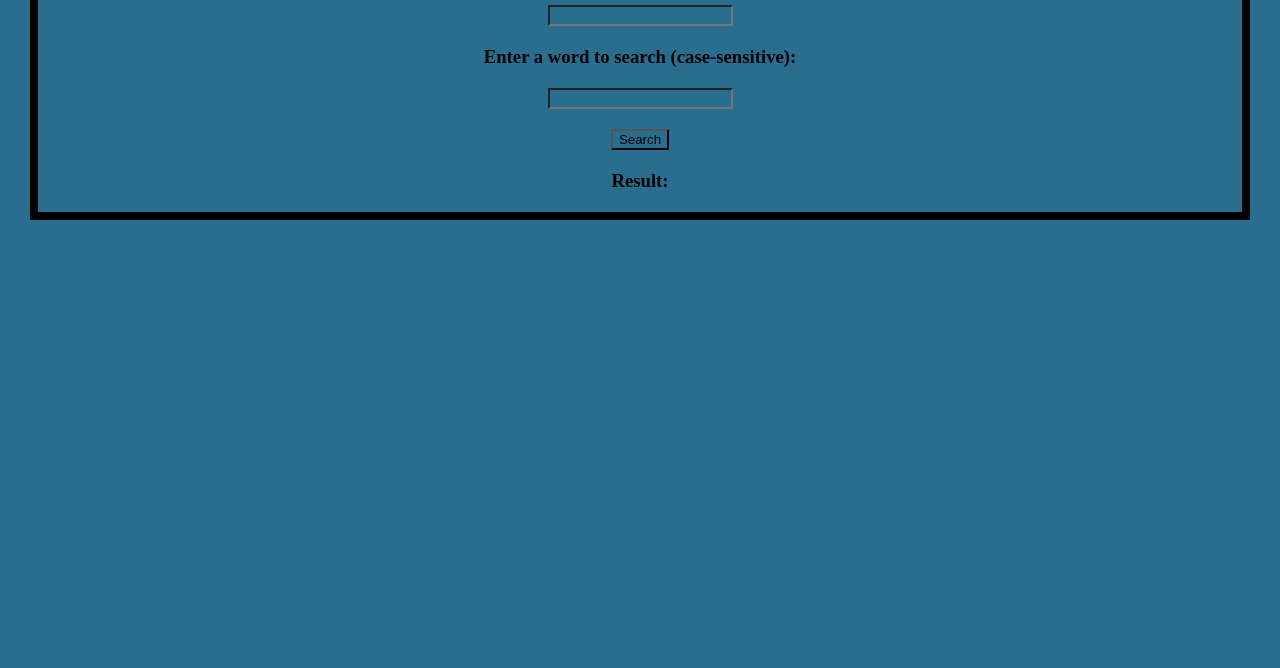
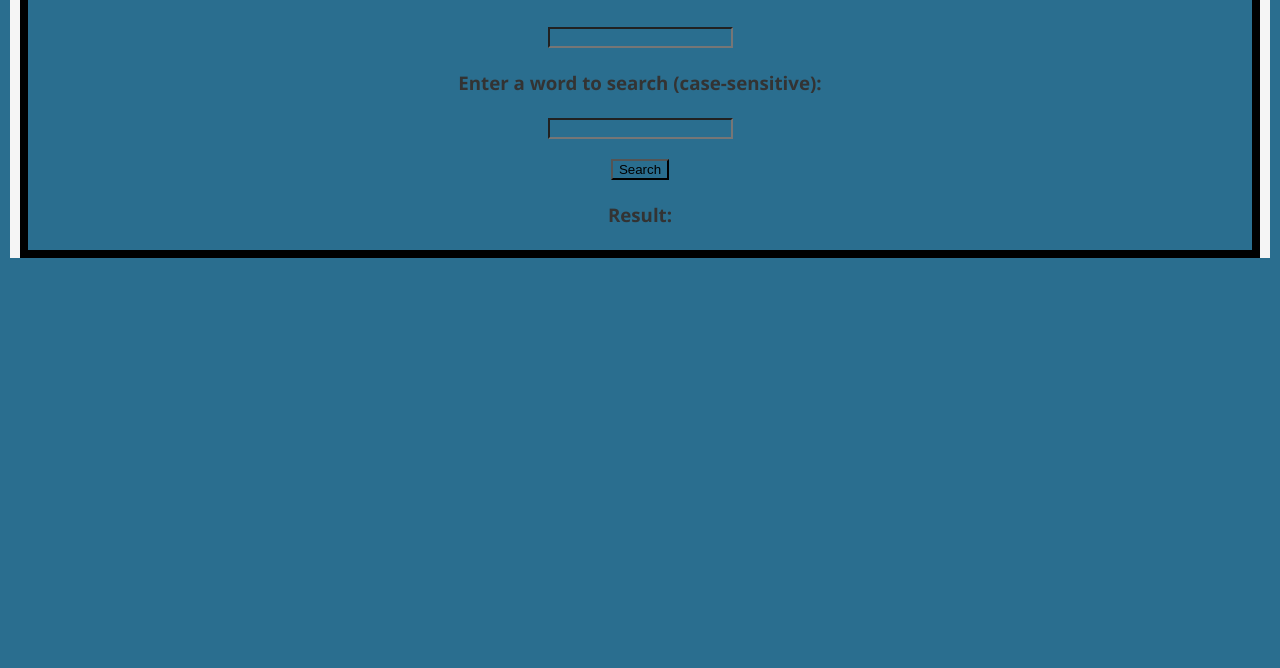
Before and after one commit to ChristianLaniba/week3-mp2, a plain HTML site: page index.html in a window 1280 px wide. Shown: the part 132-800 px from the top of the page. Drawn offline with Linux system fonts and the light colour scheme.

Commit message:
Update style.css

```diff
--- a/style.css
+++ b/style.css
@@ -2,6 +2,15 @@
     margin: 10px;
     background-color: #2a6e8f;
     text-align: center;
+}
+
+body {
+    font-family: 'Segoe UI', Tahoma, Geneva, Verdana, sans-serif;
+    background-color: #f5f5f5;
+    color: #333;
+    margin: 0;
+    padding: 0;
+    line-height: 1.6;
 }
 
 .border {
```
